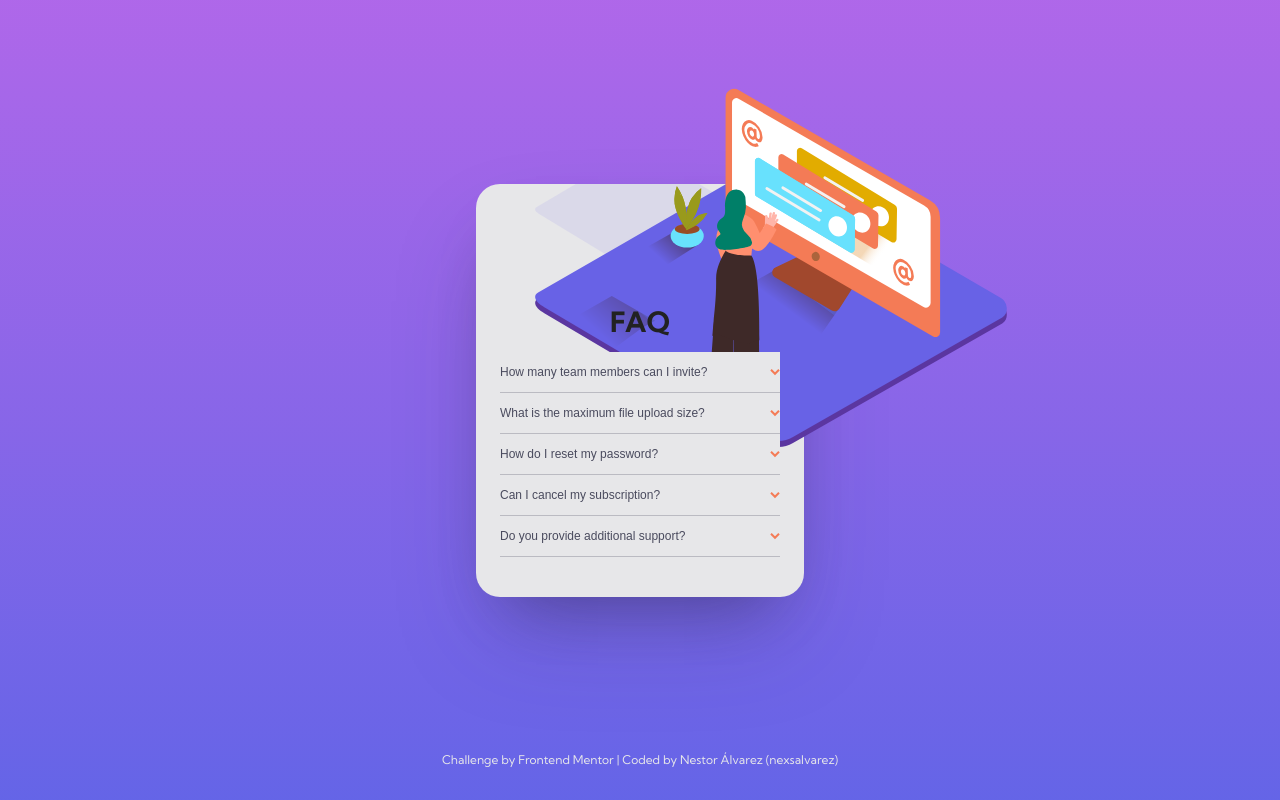
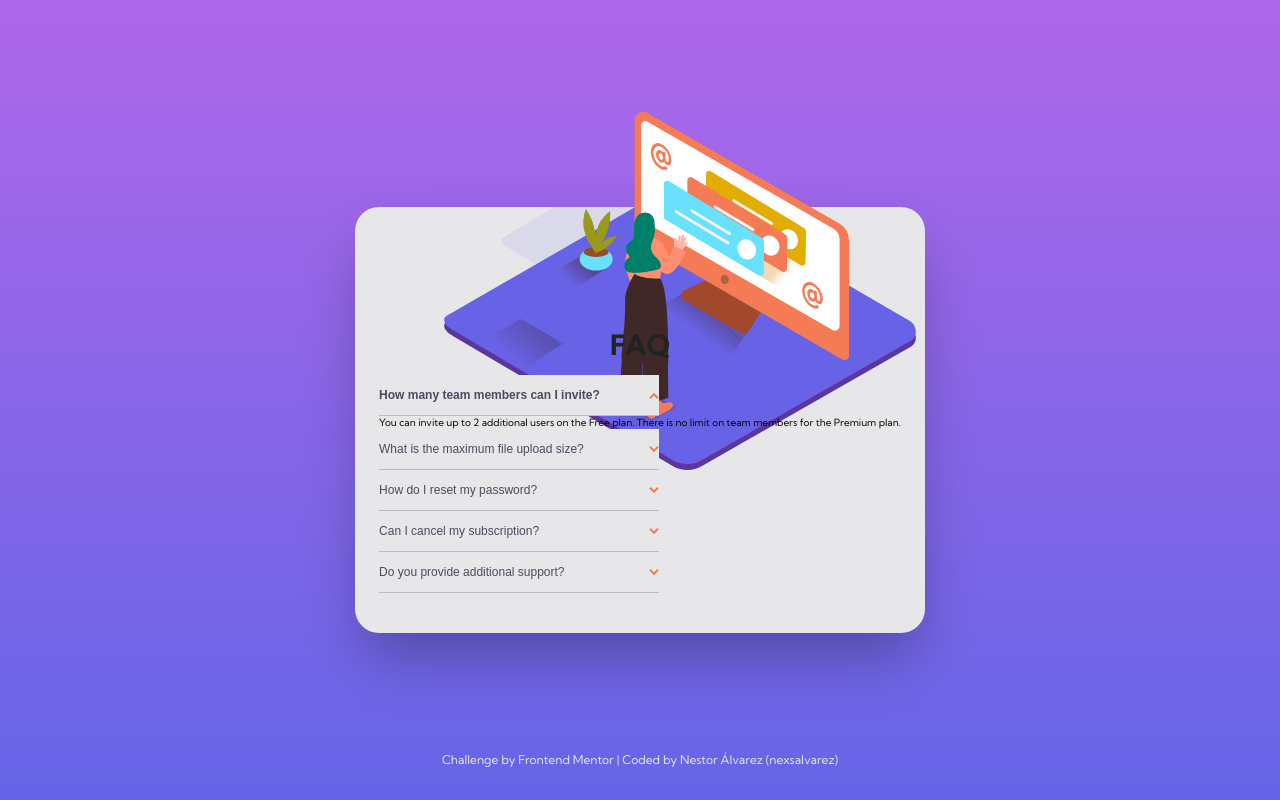
Before and after one commit to nexsalvarez/faq-accordion-card, a plain HTML site: page index.html in a window 1280 px wide. Both pictures are taken after a click on the button "How many team members can I invite?". Drawn offline with Linux system fonts and the light colour scheme.

Commit message:
Interactive JS config

```diff
--- a/CSS/styles.css
+++ b/CSS/styles.css
@@ -37,7 +37,7 @@ section {
     grid-template-rows: auto;
     background-color: var(--light-grayish);
     border-radius: 24px;
-    box-shadow: rgba(50, 50, 93, 0.25) 0px 50px 100px -20px, rgba(0, 0, 0, 0.3) 0px 30px 60px -30px;
+    box-shadow: rgba(0, 0, 0, 0.3) 0px 30px 60px -10px;
     padding: 0 24px 40px 24px;
 }
 .faq-container_image {
@@ -79,7 +79,8 @@ h1 {
     height: auto;
     margin-top: 12px;
 }
-.faq_content--qa button {
+.faq_content--qa .qa-accordion,
+.active {
     width: 280px;
     height: auto;
     display: flex;
@@ -89,21 +90,29 @@ h1 {
     background-color: var(--light-grayish);
     padding: 12px 0;
     font-size: var(--sm);
-    font-weight: 400;
     line-height: 1.6rem;
     color: var(--very-dark-grayish);
+    outline: none;
 }
-.faq_content--qa button:hover {
+.faq_content--qa .qa-accordion {
+    font-weight: 400;
+    transition: 0.8s;
+}
+.faq_content--qa .qa-accordion:hover {
     cursor: pointer;
     color: var(--soft-red);
 }
-.faq_content--qa button:active {
+.active {
+    cursor: pointer;
     font-weight: 700;
-    color: var(--very-dark-grayish);
+    transition: 0.2s;
 }
 
 .qa-panel {
+    max-height: 0;
     display: none;
+    overflow: hidden;
+    transition: max-height 0.4s ease-out;
 }
 
 footer {
--- a/JS/main.js
+++ b/JS/main.js
@@ -0,0 +1,28 @@
+const card = document.querySelector('section');
+let btnAccordion = document.getElementsByClassName('qa-accordion');
+let i;
+
+for (i = 0; i < btnAccordion.length; i++) {
+    btnAccordion[i].addEventListener('click', function () {
+        this.classList.replace('qa-accordion','active');
+
+        let btnIcon = this.lastElementChild.firstElementChild;
+        let qaPanel = this.nextElementSibling;
+
+        if (qaPanel.style.display === 'block') {
+            qaPanel.style.display = 'none';
+            this.classList.replace('active', 'qa-accordion');
+            btnIcon.style.transform = 'rotate(0deg)';
+        } else {
+            qaPanel.style.display = 'block';
+            card.style.marginTop = '60px';
+            btnIcon.style.transform = 'rotate(180deg)';
+        }
+
+        if (qaPanel.style.maxHeight) {
+            qaPanel.style.maxHeight = null;
+        } else {
+            qaPanel.style.maxHeight = qaPanel.scrollHeight + 'px';
+        }
+    })
+}
```
